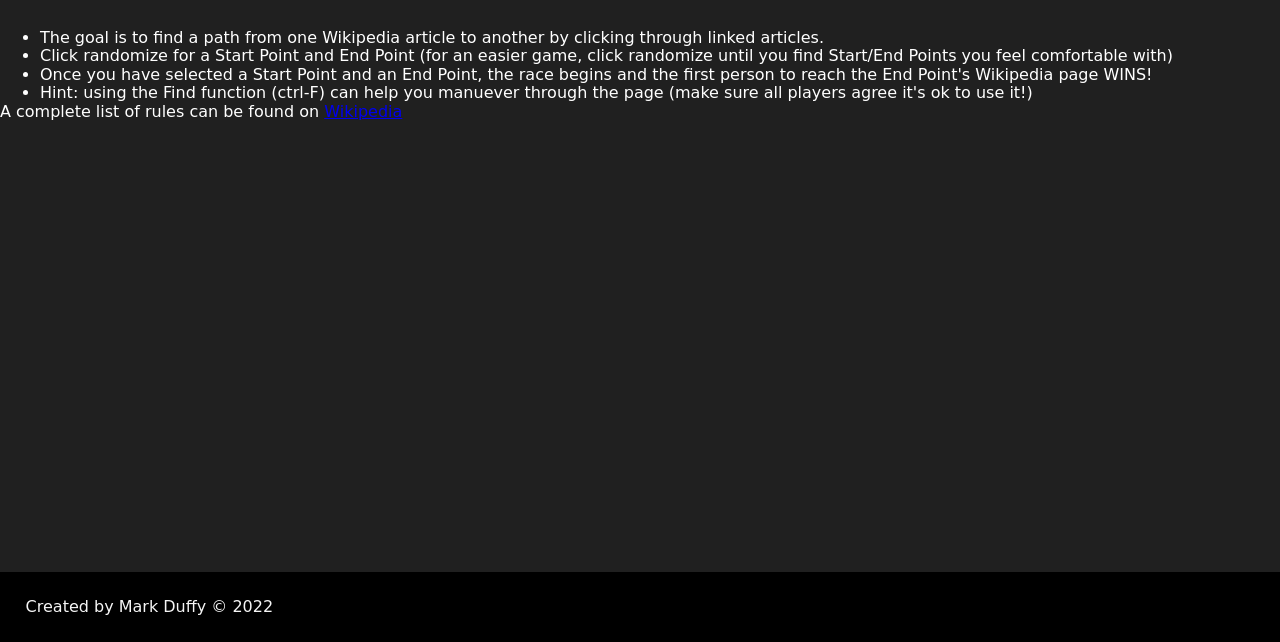
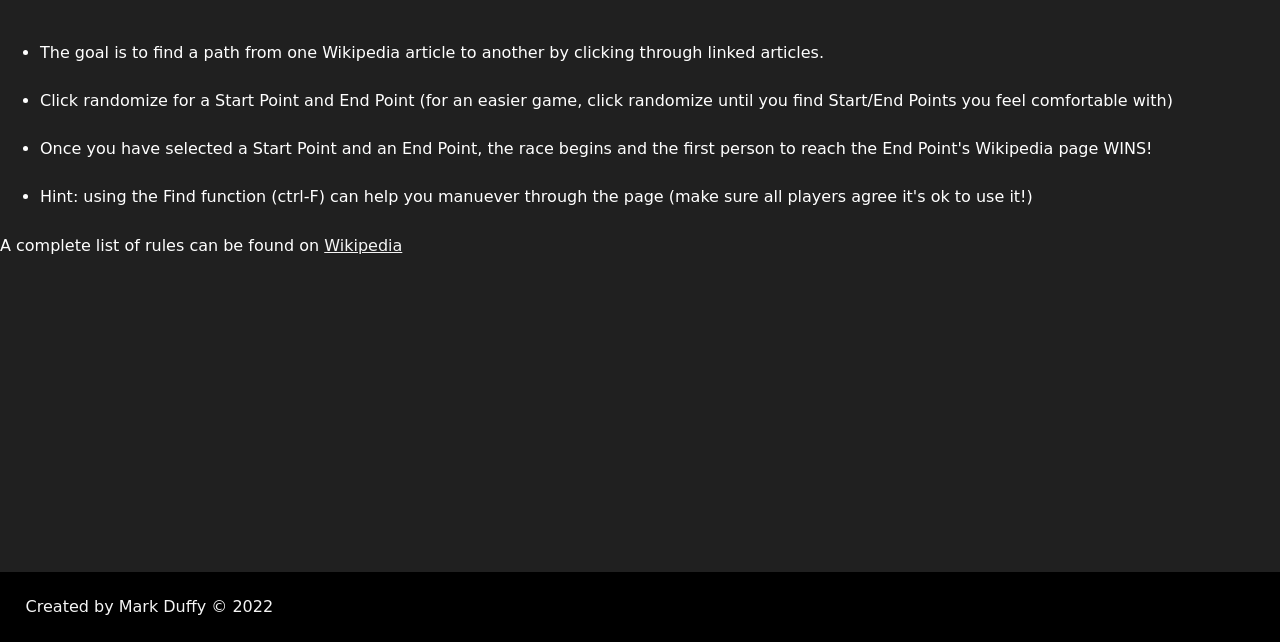
Before and after one commit to duffymark/wikirace, a plain HTML site: page rules.html in a window 1280 px wide. Shown: the part 158-800 px from the top of the page. Drawn offline with Linux system fonts and the light colour scheme; a web font is replaced by a local one.

Commit message:
clean up

```diff
--- a/rules.html
+++ b/rules.html
@@ -23,7 +23,7 @@
         <div class="wrapper">
             <h1>Wiki Race</h1>
 
-            <ul>
+            <ul class="rules">
                 <li>The goal is to find a path from one Wikipedia article to another by clicking through linked articles.</li>
                 <li>Click randomize for a Start Point and End Point (for an easier game, click randomize until you find Start/End Points you feel comfortable with)</li>
                 <li>Once you have selected a Start Point and an End Point, the race begins and the first person to reach the
@@ -31,7 +31,7 @@
                 <li>Hint: using the Find function (ctrl-F) can help you manuever through the page (make sure all players agree it's ok to use it!)</li>
             </ul>
 
-            <p>A complete list of rules can be found on <a href="https://en.wikipedia.org/wiki/Wikipedia:Wikirace" target="'_blank">Wikipedia</a></p>
+            <p class="rulesLink">A complete list of rules can be found on <a class="wikiRulesLink" href="https://en.wikipedia.org/wiki/Wikipedia:Wikirace" target="'_blank">Wikipedia</a></p>
 
 
         </div>
--- a/styles.css
+++ b/styles.css
@@ -163,6 +163,20 @@ main{
     padding-bottom: 5%;
 }
 
+/* rules */
+
+.rules li{
+    line-height: 3rem;
+}
+
+.rulesLink{
+    padding-top: 1rem;
+}
+
+.wikiRulesLink{
+    text-decoration: underline;
+    color: whitesmoke;
+}
 
 /* footer */
 
```
